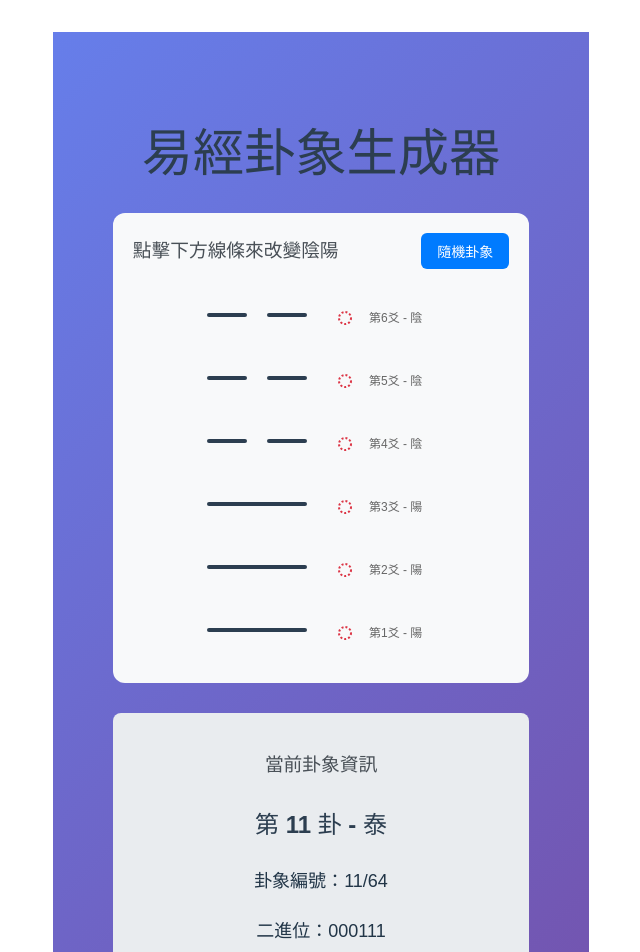
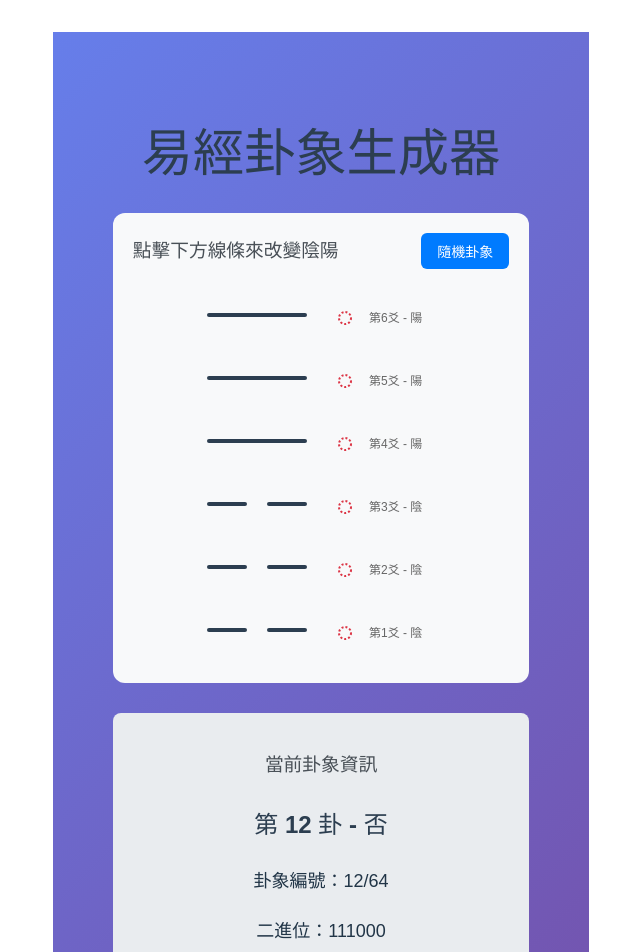
Before and after one commit to tony24681379/iching, a React (Vite) app: page / in a window 1280 px wide. Shown: the top 952 px of the page, without its empty margins (319-959 px from the left). Built offline with nearby package versions, Linux system fonts and the light colour scheme.

Commit message:
fix: fix random changing

```diff
--- a/src/components/IChing.tsx
+++ b/src/components/IChing.tsx
@@ -104,19 +104,56 @@ const IChing: React.FC = () => {
     setChangingLines(newChangingLines);
   };
 
-  // 隨機生成卦象
+  // 隨機生成卦象（依三枚硬幣法，分少陰、少陽、老陰、老陽）
+  // 三枚硬幣規則：
+  // 正面3分，反面2分，三枚總和只會是 6、7、8、9
+  // 6分（全反）：老陰（陰、變）
+  // 7分（一正兩反）：少陰（陰、不變）
+  // 8分（兩正一反）：少陽（陽、不變）
+  // 9分（全正）：老陽（陽、變）
+  // 產生時若不是這四種分數則重丟，確保每一爻都正確
   const generateRandomHexagram = () => {
-    const randomSelect = Array.from({ length: 6 }, () => Math.random() > 0.5);
-    setSelect(randomSelect);
-    // 重置變爻
-    setChangingLines([false, false, false, false, false, false]);
+    const newSelect: boolean[] = [];
+    const newChangingLines: boolean[] = [];
+    for (let i = 0; i < 6; i++) {
+      let sum = 0;
+      while (![6, 7, 8, 9].includes(sum)) {
+        const coins = [
+          Math.random() > 0.5 ? 3 : 2,
+          Math.random() > 0.5 ? 3 : 2,
+          Math.random() > 0.5 ? 3 : 2
+        ];
+        sum = coins[0] + coins[1] + coins[2];
+      }
+      console.log(`第${i + 1}爻分數:`, sum);
+      if (sum === 6) {
+        // 老陰：陰爻且變爻
+        newSelect.push(false);
+        newChangingLines.push(true);
+      } else if (sum === 7) {
+        // 少陰：陰爻不變
+        newSelect.push(false);
+        newChangingLines.push(false);
+      } else if (sum === 8) {
+        // 少陽：陽爻不變
+        newSelect.push(true);
+        newChangingLines.push(false);
+      } else if (sum === 9) {
+        // 老陽：陽爻且變爻
+        newSelect.push(true);
+        newChangingLines.push(true);
+      }
+    }
+    console.log(newSelect, newChangingLines);
+    setSelect(newSelect.reverse());
+    setChangingLines(newChangingLines.reverse());
   };
 
   // 將布林陣列轉換為卦象名稱
   const getHexagramInfo = () => {
     // 將陣列反轉，因為易經爻序是從下到上（第一爻在下，第六爻在上）
     // 但我們的陣列索引是從上到下的
-    const reversedSelect = [...select].reverse();
+    const reversedSelect = [...select];
     const binaryString = reversedSelect.map(val => val ? '1' : '0').join('');
 
     // 從映射表中查找對應的卦象編號
@@ -202,16 +239,21 @@ const IChing: React.FC = () => {
           <button className="iching-random-btn" onClick={generateRandomHexagram}>隨機卦象</button>
         </div>
         <div className="iching-lines">
-          {select.map((isYang, index) => (
-            <YinYang
-              key={index}
-              isYang={isYang}
-              onClick={() => toggleYinYang(index)}
-              index={index}
-              isChanging={changingLines[index]}
-              onChangingToggle={() => toggleChangingLine(index)}
-            />
-          ))}
+          {[...select].map((_, i) => {
+            const idx = select.length - 1 - i;
+            // indexForDisplay: 6~1
+            const indexForDisplay = i;
+            return (
+              <YinYang
+                key={idx}
+                isYang={select[idx]}
+                onClick={() => toggleYinYang(idx)}
+                index={indexForDisplay}
+                isChanging={changingLines[idx]}
+                onChangingToggle={() => toggleChangingLine(idx)}
+              />
+            );
+          })}
         </div>
       </div>
 
```
